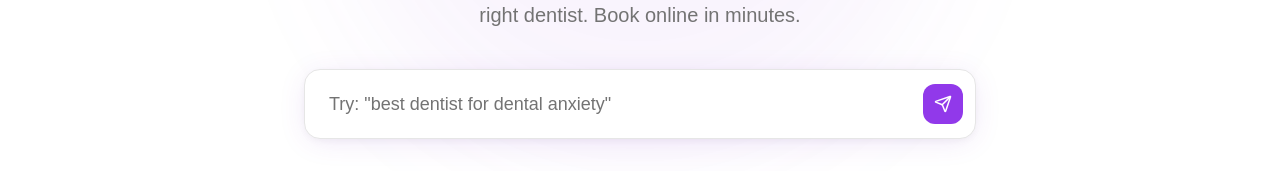
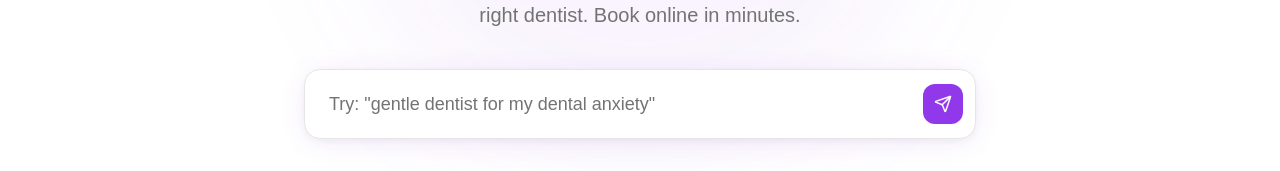
Before and after one commit to loveable-denzy/homepage-view, a React (Vite) app: page / in a window 1280 px wide. Shown: the part 350-521 px from the top of the page. Built offline with nearby package versions, Linux system fonts and the light colour scheme; the HTML template or start-up script is replaced by a standard one.

Commit message:
Changes
Co-authored-by: loveable-denzy <274859261+loveable-denzy@users.noreply.github.com>

```diff
--- a/src/components/HeroSection.tsx
+++ b/src/components/HeroSection.tsx
@@ -39,7 +39,7 @@ const HeroSection = () => {
               type="text"
               value={query}
               onChange={(e) => setQuery(e.target.value)}
-              placeholder="Try: &quot;best dentist for dental anxiety&quot;"
+              placeholder="Try: &quot;gentle dentist for my dental anxiety&quot;"
               className="w-full bg-transparent px-6 py-5 pr-14 text-foreground placeholder:text-muted-foreground text-base md:text-lg rounded-2xl focus:outline-none focus:ring-2 focus:ring-ring/30"
             />
             <button className="absolute right-3 top-1/2 -translate-y-1/2 w-10 h-10 rounded-xl bg-[#9139ea] text-primary-foreground flex items-center justify-center hover:opacity-90 transition-opacity">
```
